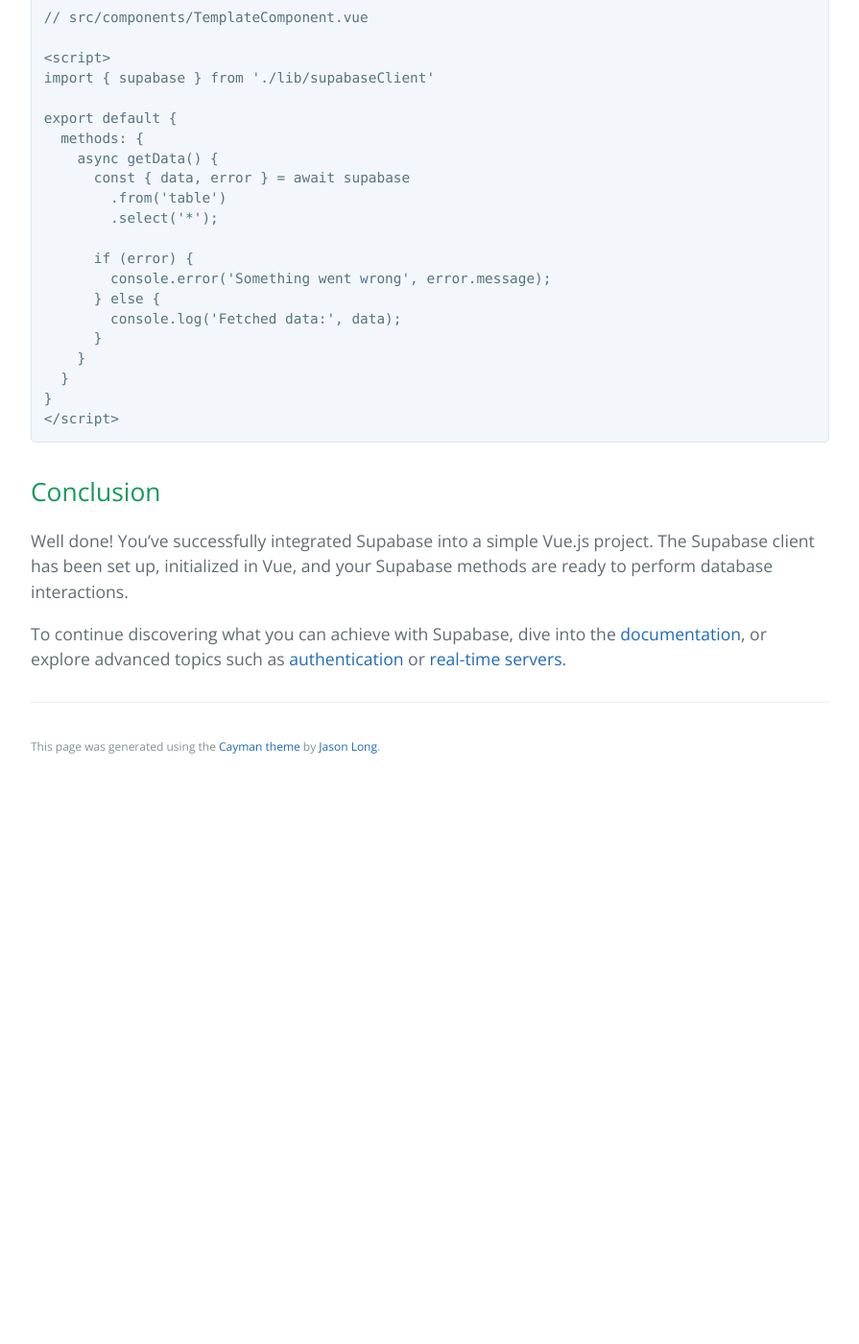
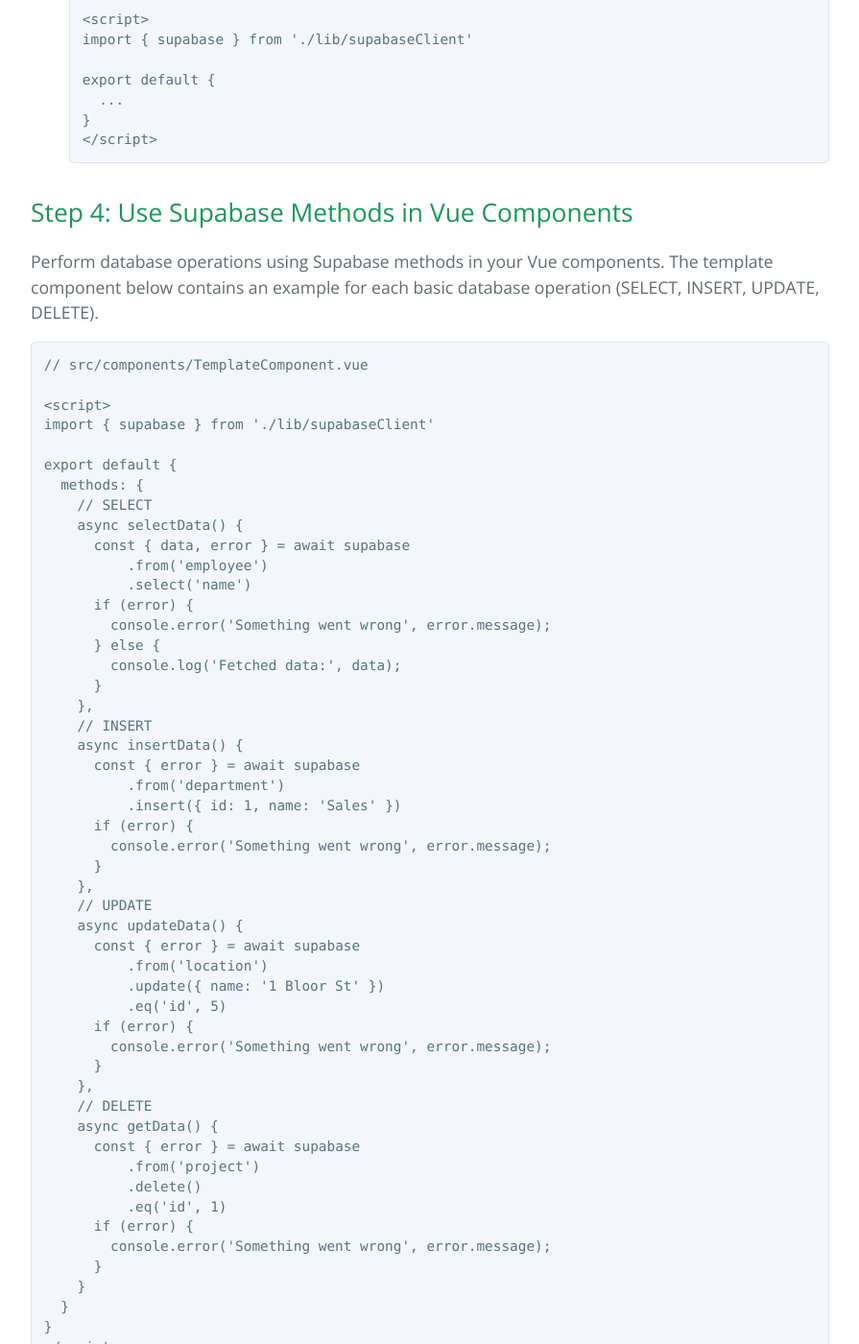
Before and after one commit to learning-software-engineering/learning-software-engineering.github.io, a Jekyll site: the page built from Topics/Tech_Stacks/Supabase.md, in a window 1280 px wide and 1400 px high, scrolled down 2542 px. Shown: the whole window at 96% size, without its empty margins (192-1087 px from the left). Built offline with Jekyll 4.4.1, drawn with Linux system fonts in a browser that asks for light colours; our own code applies the rules of GitHub Pages for plain Markdown files; before the commit the page ends 3362 px from its top, so only the background shows below that; some of the changed text lies outside the part shown.

Commit message:
added extra details to steps

````diff
--- a/Topics/Tech_Stacks/Supabase.md
+++ b/Topics/Tech_Stacks/Supabase.md
@@ -43,7 +43,9 @@
    npm install @supabase/supabase-js
    ```
 
-2. **Retrieve your Supabase API Keys**: Access your Supabase project dashboard and retrieve your Supabase URL and API keys (the dashboard is explained later).
+2. **Retrieve your Supabase API Keys**: Access your Supabase project dashboard and retrieve your Supabase URL and API keys. On the left-hand side nav bar, go to Project Settings → API and find the Project API keys subsection.
+
+![Screenshot 2023-12-02 at 12-45-37 API Settings Supabase](https://hackmd.io/_uploads/rJQQRkYSa.png)
 
 ## Step 3: Setting Up Supabase in Vue.js
 
@@ -69,16 +71,14 @@
    import { supabase } from './lib/supabaseClient'
 
    export default {
-     mounted() {
-       // Supabase methods go here
-     }
+     ...
    }
    </script>
    ```
 
 ## Step 4: Use Supabase Methods in Vue Components
 
-Perform database operations using Supabase methods in your Vue components.
+Perform database operations using Supabase methods in your Vue components. The template component below contains an example for each basic database operation (SELECT, INSERT, UPDATE, DELETE).
 
 ```javascript
 // src/components/TemplateComponent.vue
@@ -88,15 +88,44 @@
 
 export default {
   methods: {
-    async getData() {
+    // SELECT
+    async selectData() {
       const { data, error } = await supabase
-        .from('table')
-        .select('*');
-
+          .from('employee')
+          .select('name')
       if (error) {
         console.error('Something went wrong', error.message);
       } else {
         console.log('Fetched data:', data);
+      }
+    },
+    // INSERT
+    async insertData() {
+      const { error } = await supabase
+          .from('department')
+          .insert({ id: 1, name: 'Sales' })
+      if (error) {
+        console.error('Something went wrong', error.message);
+      }
+    },
+    // UPDATE
+    async updateData() {
+      const { error } = await supabase
+          .from('location')
+          .update({ name: '1 Bloor St' })
+          .eq('id', 5)
+      if (error) {
+        console.error('Something went wrong', error.message);
+      }
+    },
+    // DELETE
+    async getData() {
+      const { error } = await supabase
+          .from('project')
+          .delete()
+          .eq('id', 1)
+      if (error) {
+        console.error('Something went wrong', error.message);
       }
     }
   }
````
